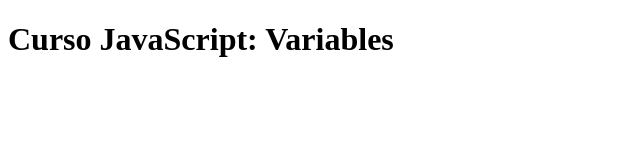
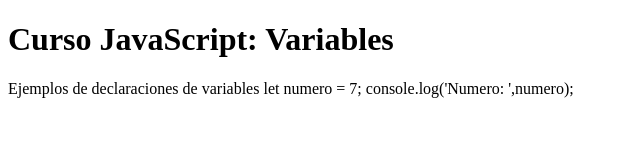
Before and after one commit to Diocleniax789/curso-js, a plain HTML site: page index.html in a window 1280 px wide. Shown: the whole page, without its empty margins (0-640 px from the left). Drawn offline with Linux system fonts and the light colour scheme.

Commit message:
se agrego un pequeño texto

```diff
--- a/index.html
+++ b/index.html
@@ -12,5 +12,16 @@
 
 	<h1>Curso JavaScript: Variables</h1>
 
+	<p>
+
+		Ejemplos de declaraciones de variables
+
+		let numero = 7;
+
+
+		console.log('Numero: ',numero);
+
+	</p>
+
 </body>
 </html>
```
